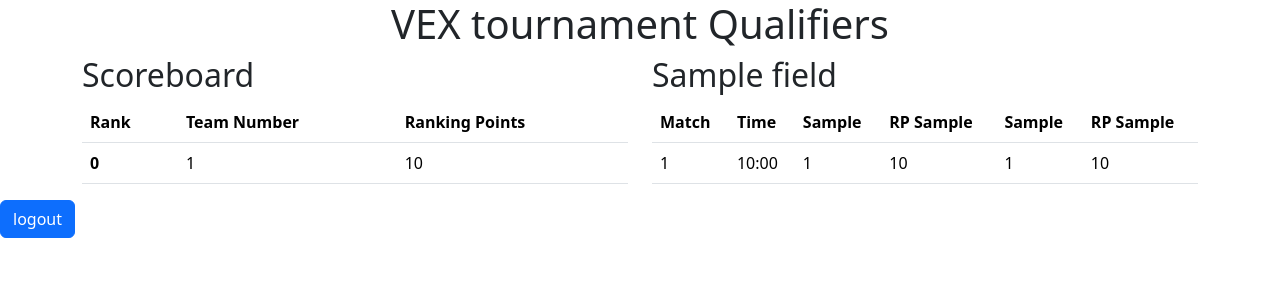
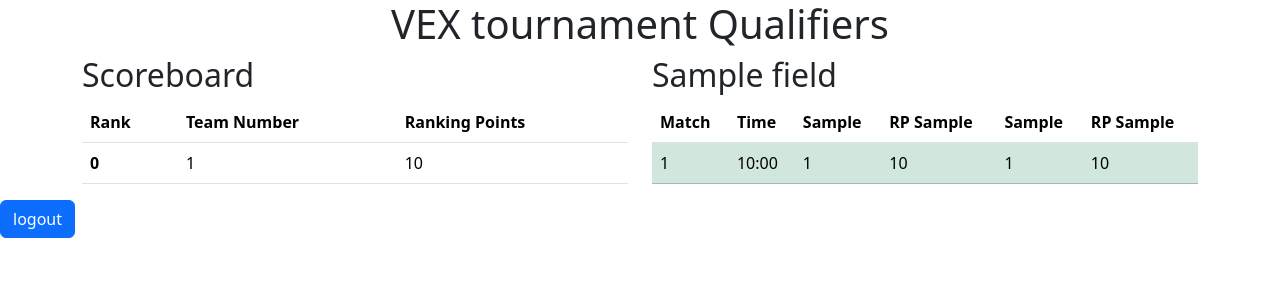
Before and after one commit to vex-tournament/vex_tournament, a Django app: page /manage_tournament/ in a window 1280 px wide. Shown: the top 300 px of the page. Run offline with Django 5.2, Linux system fonts and the light colour scheme; a user stored in the database is signed in; tables that the repository leaves empty hold one stand-in row (values such as "Sample post"); parts of the project's set-up code (start-up, migrations or seed data) failed here and were passed over.

Commit message:
make trs green if match is completed

```diff
--- a/static/tournament_site/css/style.css
+++ b/static/tournament_site/css/style.css
@@ -1,8 +1,3 @@
 h1 {
     text-align: center;
 }
-
-
-.match_completed {
-    background-color: green;
-}
--- a/templates/tournament_site/manage_tournament.html
+++ b/templates/tournament_site/manage_tournament.html
@@ -51,7 +51,7 @@
                         <tbody>
                             {% for match in matches %}
                                 {% if match in field.matches.all %}
-                                    <tr class="match{% if match.completed %}_completed{% endif %}">
+                                    <tr class="match {% if match.completed %}table-success{% endif %}">
                                         <td>{{ match.number }}</td>
                                         <td>{{ match.time|time:"G:i" }}</td>
                                         <td>{{ match.side1Team.number }}</td>
```
